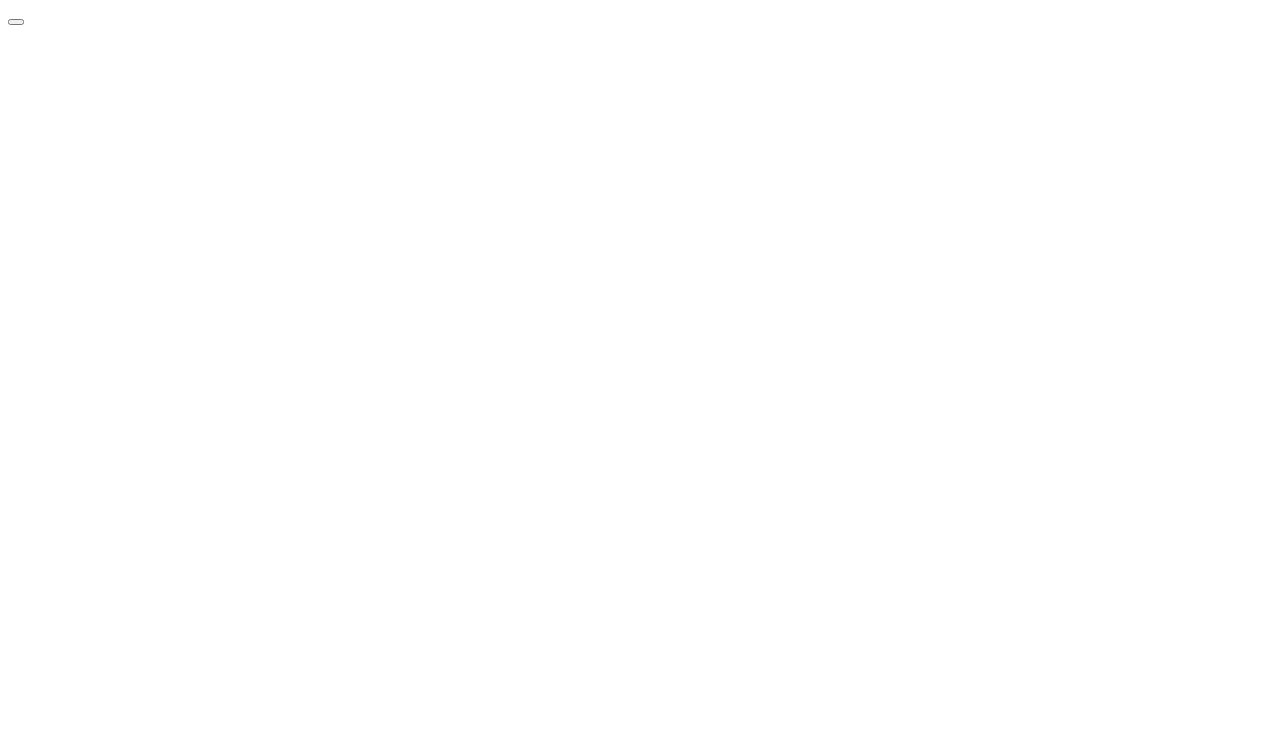
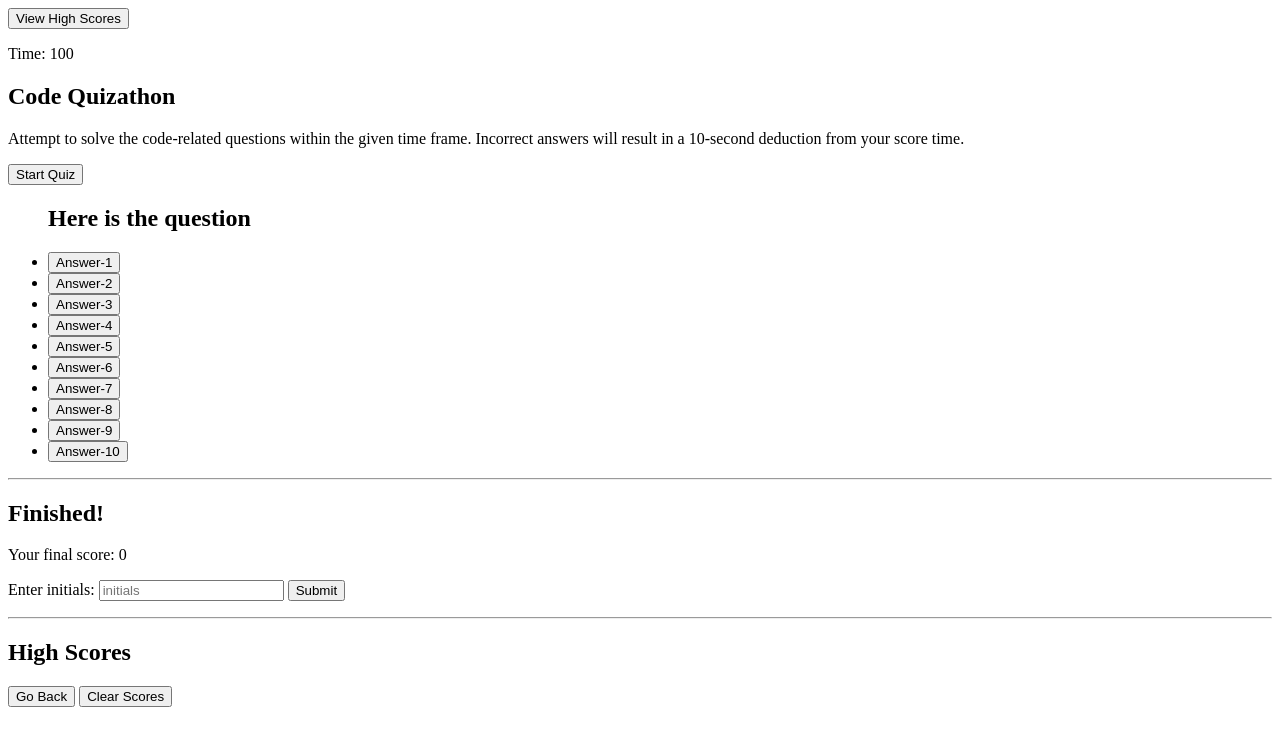
Before and after one commit to rxn3202/04-Code-Quizathon, a plain HTML site: page index.html in a window 1280 px wide. Drawn offline with Linux system fonts and the light colour scheme.

Commit message:
fixed html content

```diff
--- a/index.html
+++ b/index.html
@@ -11,15 +11,89 @@
 <body>
     <header class="header-title" id="header">
         <div class="view-high-scores-button">
-            <button></button>
+            <div class="style-indiv">
+                <button class=""view-high-scores high-score" id="view-scores" type="button">View High Scores</button>
+            </div>
+            <div class="style-indiv">
+                <p class="timer">Time: 100</p>
+            </div>
         </div>
     </header>
-<main id="main">
-    <section class="question-wrapper" id="question-wrapper">
 
-    </section>
+    <main>
+        <section class="wrapper" id="challenge-beings">
+            <div class="main-title">
+                <h1 class="switch" id="switch-out">Code Quizathon</h1>
+            </div>
+            <div class="main-display" id="question-answer">
+                <p class="p-style" id="question-li">
+                    Attempt to solve the code-related questions within the given time frame.
+                    Incorrect answers will result in a 10-second deduction from your score time.
+                </p>
+            </div>
+            <div class="results" id="row-bottom">
+                <button id="start" class="start-btn btn-style-main" id="button-start">Start Quiz</button>
+            </div>
+        </section>
+        <section class="all-question" id="questions">
+            <div class="questions-list">
+                <div class="list-inner">
+                    <ul class="questions-ul">
+                        <h2 class="switch" id="question">Here is the question</h2>
+                        <li class="questions-li"><button id="answer-1" value="0" type="button"
+                            class="answer-btn">Answer-1</button></li>
+                        <li class="questions-li"><button id="answer-2" value="0" type="button"
+                            class="answer-btn">Answer-2</button></li>
+                        <li class="questions-li"><button id="answer-3" value="0" type="button"
+                            class="answer-btn">Answer-3</button></li>
+                        <li class="questions-li"><button id="answer-4" value="0" type="button"
+                            class="answer-btn">Answer-4</button></li>
+                        <li class="questions-li"><button id="answer-5" value="0" type="button"
+                            class="answer-btn">Answer-5</button></li>
+                        <li class="questions-li"><button id="answer-6" value="0" type="button"
+                            class="answer-btn">Answer-6</button></li>
+                        <li class="questions-li"><button id="answer-7" value="0" type="button"
+                            class="answer-btn">Answer-7</button></li>
+                        <li class="questions-li"><button id="answer-8" value="0" type="button"
+                            class="answer-btn">Answer-8</button></li>
+                        <li class="questions-li"><button id="answer-9" value="0" type="button"
+                            class="answer-btn">Answer-9</button></li>
+                        <li class="questions-li"><button id="answer-10" value="0" type="button"
+                            class="answer-btn">Answer-10</button></li>
+                    </ul>
+                    <div id="right-wrong" class="font-weight-light font-italic">
+                        <hr>
+                    </div>
+                </div>
+            </div>
+        </section>
+        <section class=".wrapper1" id="final-score">
+            <div class="style-indiv">
+                <div class="style-2">
+                    <h2>Finished!</h2>
+                    <p>Your final score: <span id="score">0</span></p>
+                    <p class="p-style-1">Enter initials:
+                        <span class="initials-form style-4"><input placeholder="initials" id="initials"
+                        class="span-1"></span>
+                        <button id="submit-score" class="submit-score-btn btn-style-main">Submit</button>
+                        <hr>
+                    </p>
+                </div>
+            </div>
+        </section>
+        <section id="high-scores">
+            <div class="style-indiv">
+                <div class="style-3">
+                    <p><h2>High Scores</h2></p>
+                    <ol class="score-list"></ol>
+                    <button id="goBack" class="go-back-btn btn-style-main">Go Back</button>
+                    <button id="clearScores" class="clear-scores-btn btn-style-main">Clear Scores</button>
+                </div>
+            </div>
+        </section>
+    </main>
 
     <script src="./assets/scripts/script.js"></script>
-</main>
 </body>
+
 </html>
```
